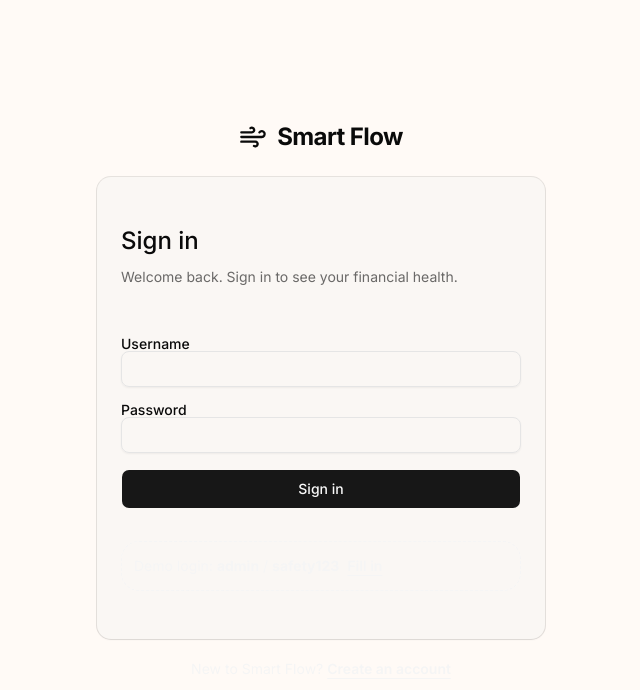
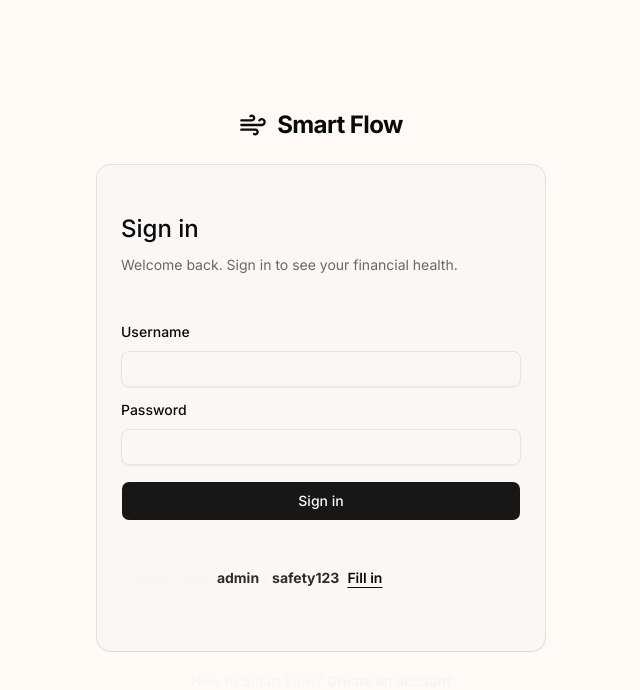
Before and after one commit to briancsofficial-oss/Hackathon-Website-UWGB-2026, a Next.js app in the folder frontend/: page /signin in a window 1280 px wide. Shown: the top 690 px of the page, without its empty margins (319-959 px from the left). Built offline with nearby package versions, Linux system fonts and the light colour scheme.

Commit message:
made styling changes to sign in page

```diff
--- a/frontend/app/signin/page.tsx
+++ b/frontend/app/signin/page.tsx
@@ -27,20 +27,20 @@ function SignInForm() {
     <AuthShell title="Sign in" description="Welcome back. Sign in to see your financial health." footer={<>New to Smart Flow? <Link href="/signup" className="font-semibold text-[var(--ink)] underline underline-offset-4">Create an account</Link></>}>
       {fromSignup && <p className="mb-4 rounded-2xl bg-[#e9dfd2] p-3 text-sm leading-6" role="status">Thanks. Accounts aren&apos;t created in this demo yet, so sign in with the demo login below.</p>}
       <form onSubmit={submit} className="space-y-4" noValidate>
-        <div>
+        <div className="flex flex-col gap-3">
           <Label htmlFor="username">Username</Label>
           <Input id="username" autoComplete="username" value={username} onChange={(e) => { setUsername(e.target.value); setError(""); }} required />
         </div>
-        <div>
+        <div className="flex flex-col gap-3">
           <Label htmlFor="password">Password</Label>
           <Input id="password" type="password" autoComplete="current-password" value={password} onChange={(e) => { setPassword(e.target.value); setError(""); }} required aria-describedby={error ? "signin-error" : undefined} />
         </div>
         {error && <p id="signin-error" role="alert" className="text-sm font-medium text-[#8a2a16]">{error}</p>}
         <Button type="submit" size="lg" className="w-full">Sign in</Button>
       </form>
-      <div className="mt-5 rounded-2xl border border-dashed border-[var(--line)] p-3 text-sm leading-6 text-[var(--muted)]">
-        Demo login: <strong className="text-[var(--ink)]">{DEMO_USERNAME}</strong> / <strong className="text-[var(--ink)]">{DEMO_PASSWORD}</strong>
-        <button type="button" onClick={() => { setUsername(DEMO_USERNAME); setPassword(DEMO_PASSWORD); setError(""); }} className="ml-2 font-semibold text-[var(--ink)] underline underline-offset-4">Fill in</button>
+      <div className="mt-5 rounded-2xl border border-dashed border-[var(--line)] p-3 text-sm leading-6 text-muted">
+        Demo login: <strong className="text-foreground/85">{DEMO_USERNAME}</strong> / <strong className="text-foreground/85">{DEMO_PASSWORD}</strong>
+        <button type="button" onClick={() => { setUsername(DEMO_USERNAME); setPassword(DEMO_PASSWORD); setError(""); }} className="ml-2 font-semibold text-foreground underline underline-offset-4">Fill in</button>
       </div>
     </AuthShell>
   );
```
